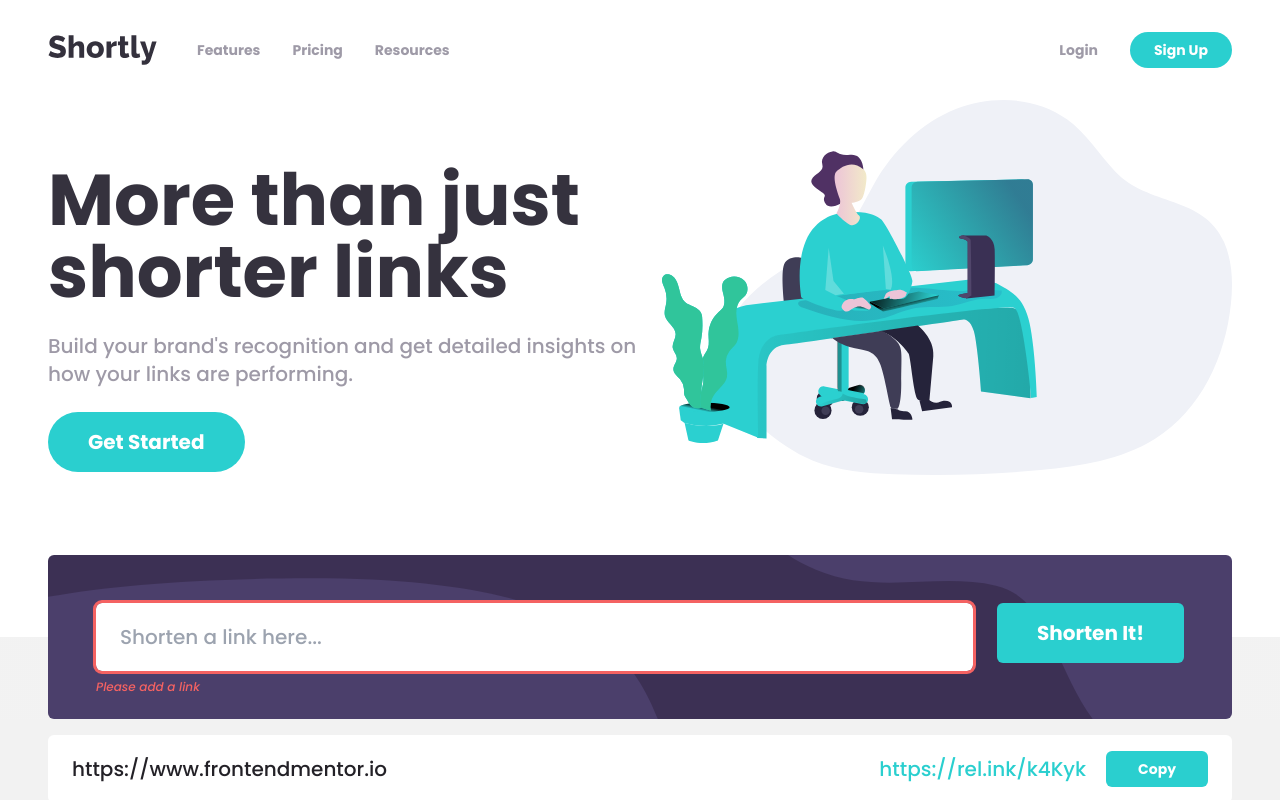
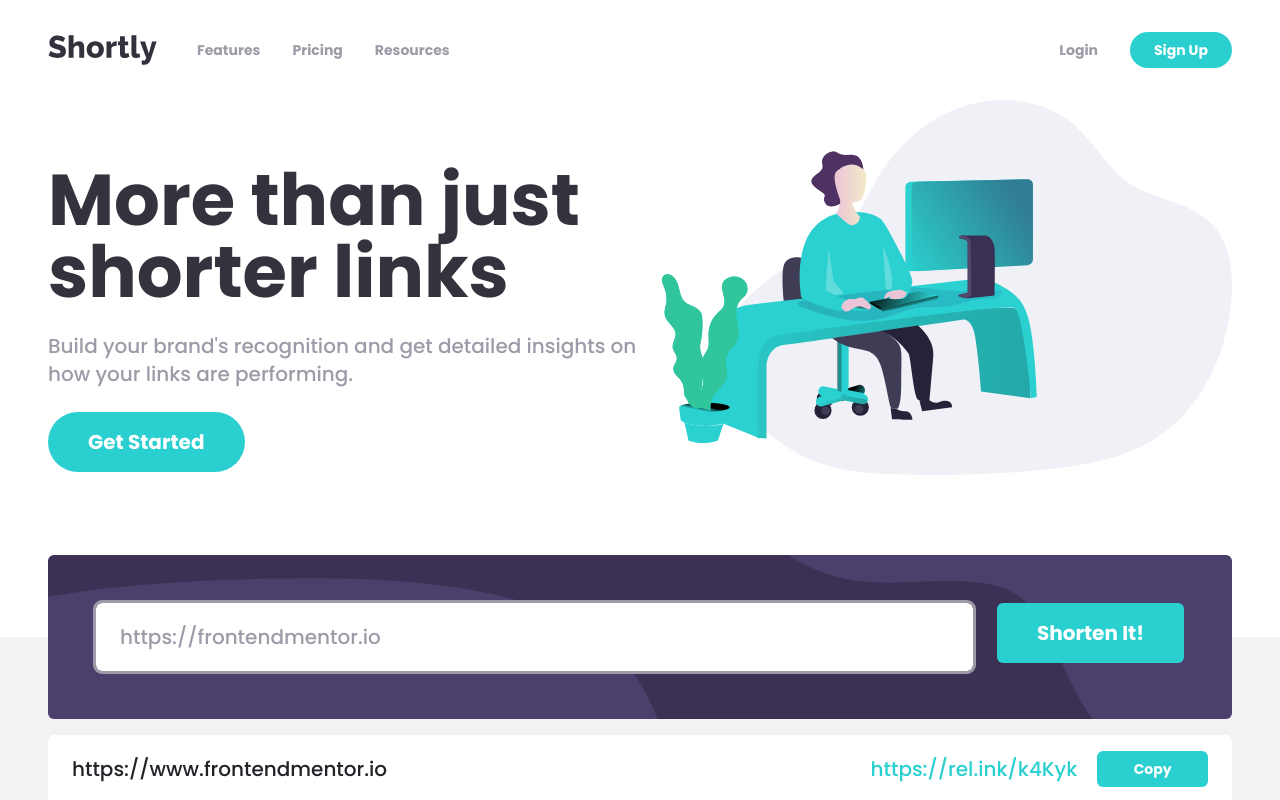
Before and after one commit to artimys/url-shortening-api, a React (Vite) app: page / in a window 1280 px wide. Shown: the top 800 px of the page. Built offline with nearby package versions, Linux system fonts and the light colour scheme.

Commit message:
Add working API shortening form with validation and copy to clipboard

```diff
--- a/package.json
+++ b/package.json
@@ -10,8 +10,10 @@
     "preview": "vite preview"
   },
   "dependencies": {
+    "formik": "^2.4.3",
     "react": "^18.2.0",
-    "react-dom": "^18.2.0"
+    "react-dom": "^18.2.0",
+    "yup": "^1.2.0"
   },
   "devDependencies": {
     "@types/react": "^18.2.15",
--- a/src/components/shorten-url/ShortenLink.jsx
+++ b/src/components/shorten-url/ShortenLink.jsx
@@ -1,24 +1,56 @@
-import React from "react";
+import React, { useState } from "react";
 
-function ShortenLink(props) {
+function ShortenLink({ link, shortLink }) {
+  const [isCopied, setIsCopied] = useState(false);
+
+  const copyToClipboard = (linkToCopy) => {
+    copyTextToClipboard(linkToCopy)
+      .then(() => {
+        setIsCopied(true);
+        setTimeout(() => {
+          setIsCopied(false);
+        }, 2000);
+      })
+      .catch((error) => {
+        console.log(error);
+      });
+  };
+
+  async function copyTextToClipboard(text) {
+    if ("clipboard" in navigator) {
+      return await navigator.clipboard.writeText(text);
+    } else {
+      return document.execCommand("copy", true, text);
+    }
+  }
+
   return (
     <>
-      <div
-        className="bg-white rounded-md py-4 px-5 md:px-6
-                          text-base
-                          flex flex-col gap-3
-                          md:flex-row md:items-center
-                          text-neutral-very-dark-violet"
-      >
-        <div className="text-xl border-b pb-3 md:border-0 md:pb-0 md:w-full truncate">
-          {props.link}
+      <div className="flex flex-col gap-3 px-5 py-4 text-base bg-white rounded-md md:px-6 md:flex-row md:items-center text-neutral-very-dark-violet">
+        <div className="pb-3 text-xl truncate border-b md:border-0 md:pb-0 md:w-full">
+          {link}
         </div>
 
-        <a className="text-primary font-normal text-xl" href="">
-          {props.shortLink}
+        <a
+          href={shortLink}
+          target="_blank"
+          className="text-xl font-normal text-primary"
+        >
+          {shortLink}
         </a>
 
-        <button className="btn-primary rounded-md md:ml-2 px-8">Copy</button>
+        <button
+          onClick={() => {
+            copyToClipboard(shortLink);
+          }}
+          className={`w-40 px-0 rounded-md  ${
+            isCopied
+              ? "bg-primary-dark-violet hover:bg-primary-dark-violet"
+              : ""
+          } btn-primary md:ml-2`}
+        >
+          {isCopied ? "Copied!" : "Copy"}
+        </button>
       </div>
     </>
   );
--- a/src/components/shorten-url/ShortenUrl.jsx
+++ b/src/components/shorten-url/ShortenUrl.jsx
@@ -1,12 +1,10 @@
 import React from "react";
 import ShortenUrlForm from "./ShortenUrlForm";
-import ShortenUrlResults from "./ShortenUrlResults";
 
 function ShortenUrl() {
   return (
     <>
       <ShortenUrlForm />
-      <ShortenUrlResults />
     </>
   );
 }
--- a/src/components/shorten-url/ShortenUrlForm.jsx
+++ b/src/components/shorten-url/ShortenUrlForm.jsx
@@ -1,26 +1,126 @@
-import React from "react";
+import React, { useState } from "react";
+import ShortenUrlResults from "./ShortenUrlResults";
+import { useFormik } from "formik";
+import * as yup from "yup";
 
 function ShortenUrlForm() {
+  const [links, setLinks] = useState([
+    {
+      id: Math.floor(Math.random() * 1000),
+      link: "https://www.frontendmentor.io",
+      shortLink: "https://rel.ink/k4Kyk",
+    },
+    {
+      id: Math.floor(Math.random() * 1000),
+      link: "https://www.frontendmentor.io/profile/artimys",
+      shortLink: "https://rel.ink/k4Kyk",
+    },
+    {
+      id: Math.floor(Math.random() * 1000),
+      link: "https://www.linkedin.com/company/frontend-mentor",
+      shortLink: "https://rel.ink/k4Kyk",
+    },
+  ]);
+
+  const onSubmit = async (values, actions) => {
+    // console.log(values);
+    // console.log(actions);
+    // await new Promise((r) => setTimeout(r, 1000));
+
+    try {
+      const response = await fetch(
+        "https://api.shrtco.de/v2/shorten?url=" + values.website
+      );
+      const data = await response.json();
+
+      // console.log(data);
+
+      const newLink = {
+        id: Math.floor(Math.random() * 1000),
+        link: data.result.original_link,
+        shortLink: data.result.full_short_link,
+      };
+
+      setLinks((prevLinks) => [...prevLinks, newLink]);
+
+      // TODO - check if status not OKAY
+      // TODO - add http to textbox is missing
+
+      // actions.resetForm();
+    } catch (error) {
+      console.log(error);
+      // TODO - throw error
+    }
+  };
+
+  const {
+    values,
+    errors,
+    touched,
+    handleBlur,
+    handleChange,
+    handleSubmit,
+    isSubmitting,
+  } = useFormik({
+    initialValues: {
+      website: "https://frontendmentor.io",
+    },
+
+    validationSchema: yup.object().shape({
+      website: yup
+        .string()
+        .url("Please add a link")
+        .required("Please add a link"),
+    }),
+    onSubmit,
+  });
+
+  // console.log(errors);
+
   return (
     <>
       <div className="bg-split-white-gray">
         <div className="container">
-          <div className="flex flex-col gap-6 p-8 bg-right bg-no-repeat bg-cover rounded-md bg-primary-dark-violet bg-shorten-mobile sm:bg-shorten-desktop lg:flex-row lg:items-start md:px-12 md:py-12">
+          <form
+            onSubmit={handleSubmit}
+            className="flex flex-col gap-6 p-8 bg-right bg-no-repeat bg-cover rounded-md bg-primary-dark-violet bg-shorten-mobile sm:bg-shorten-desktop lg:flex-row lg:items-start md:px-12 md:py-12"
+          >
             <div className="flex-1 space-y-2">
               <input
-                className="w-full py-5 pl-6 text-xl rounded-md outline outline-secondary-red"
+                value={values.website}
+                onChange={handleChange}
+                onBlur={handleBlur}
+                id="website"
+                name="website"
                 type="text"
+                autoComplete="off"
                 placeholder="Shorten a link here..."
+                className={`w-full py-5 pl-6 text-xl rounded-md outline ${
+                  errors.website && touched.website
+                    ? " outline-secondary-red"
+                    : ""
+                } `}
               />
-              <span className="block text-xs italic text-secondary-red lg:absolute">
-                Please add a link
-              </span>
+
+              {errors.website && touched.website && (
+                <span className="block text-xs italic md:text-sm text-secondary-red lg:absolute">
+                  {errors.website}
+                </span>
+              )}
             </div>
 
-            <button className="rounded-md btn-primary-xl">Shorten It!</button>
-          </div>
+            <button
+              className="rounded-md disabled:bg-cyan-700 btn-primary-xl bg-primary-cyan"
+              disabled={isSubmitting}
+              type="submit"
+            >
+              Shorten It!
+            </button>
+          </form>
         </div>
       </div>
+
+      <ShortenUrlResults links={links} />
     </>
   );
 }
--- a/src/components/shorten-url/ShortenUrlResults.jsx
+++ b/src/components/shorten-url/ShortenUrlResults.jsx
@@ -1,25 +1,19 @@
 import React from "react";
 import ShortenLink from "./ShortenLink";
 
-function ShortenUrlResults() {
+function ShortenUrlResults({ links }) {
   return (
     <>
       <div className="pt-4 bg-neutral/20">
         <div className="container pb-10 space-y-3">
-          <ShortenLink
-            shortLink="https://rel.ink/k4Kyk"
-            link="https://www.frontendmentor.io"
-          />
-
-          <ShortenLink
-            shortLink="https://rel.ink/k4Kyk"
-            link="https://www.frontendmentor.io/profile/artimys"
-          />
-
-          <ShortenLink
-            shortLink="https://rel.ink/k4Kyk"
-            link="https://www.linkedin.com/company/frontend-mentor"
-          />
+          {links &&
+            links.map((link) => (
+              <ShortenLink
+                key={link.id}
+                shortLink={link.shortLink}
+                link={link.link}
+              />
+            ))}
         </div>
       </div>
     </>
```
Also changed, not shown: 1 other file (tests, documents, lock files or other folders).
